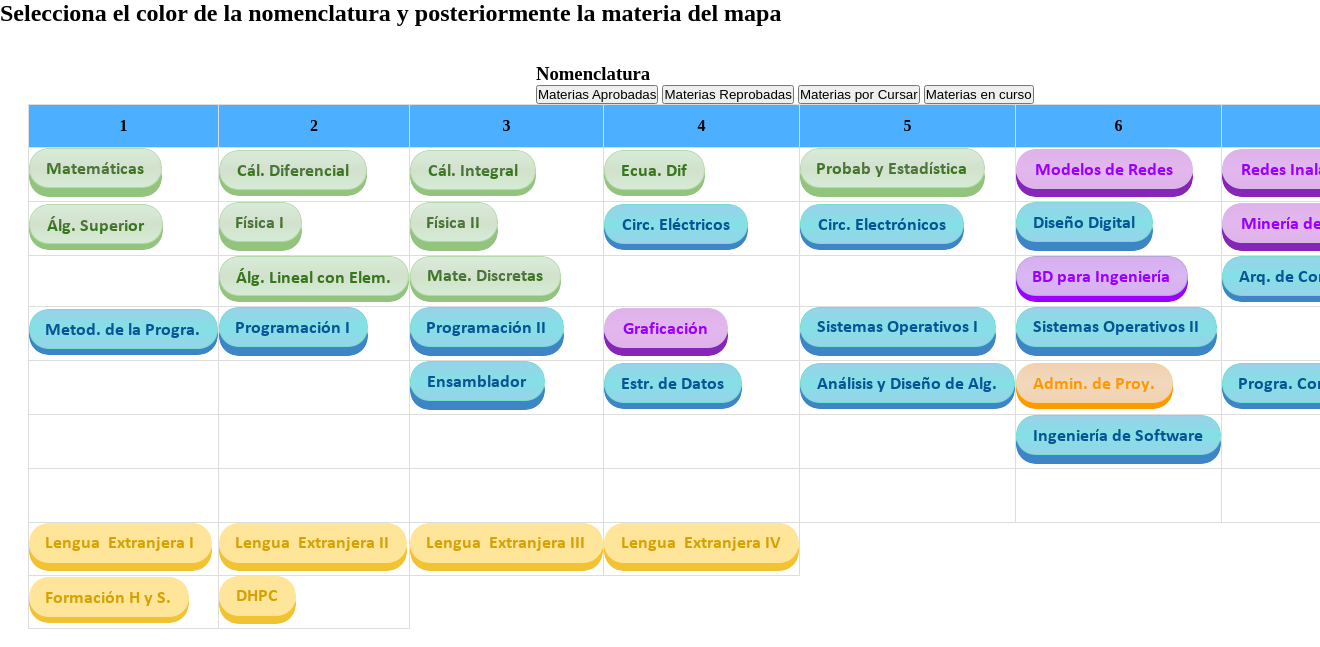
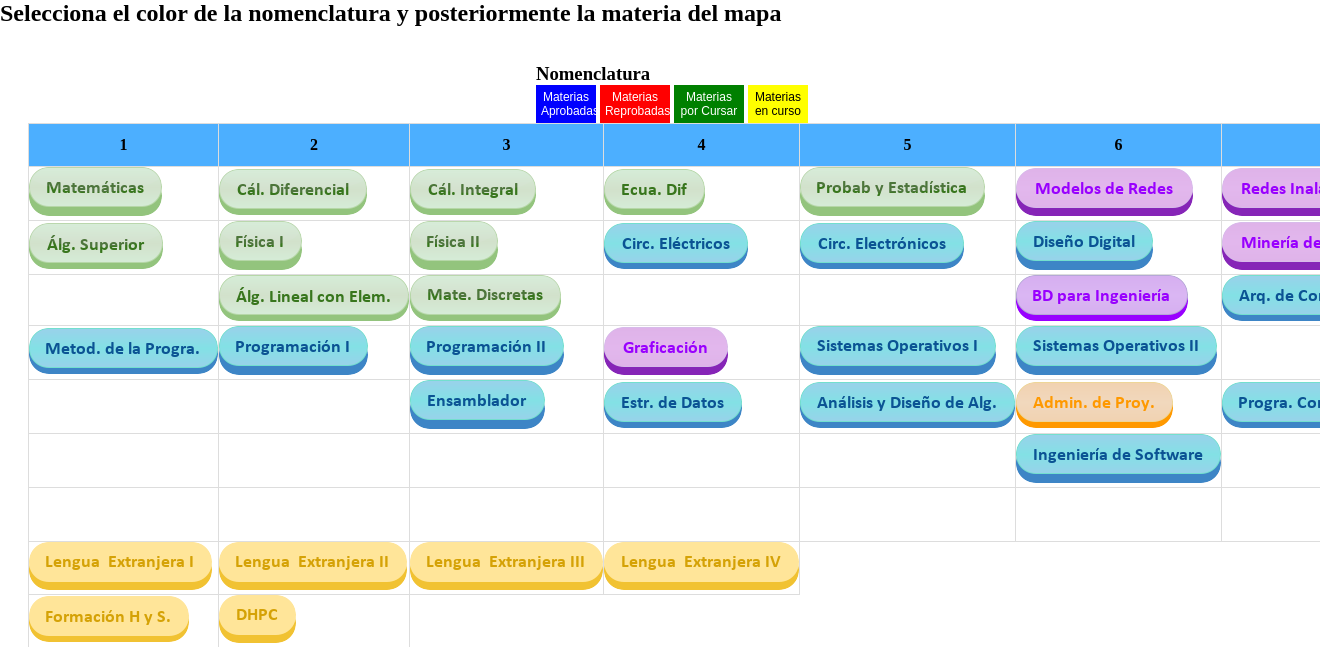
Before and after one commit to SaulZp/GUIATE, a PHP site: page /mapa.php in a window 1320 px wide; the page is wider, and only the part inside the window is pictured. Shown: the part 70-717 px from the top of that part. Run offline with PHP 8.4, Linux system fonts and the light colour scheme; the visitor is signed in with stand-in values (Sample User, id 1); data that the repository does not hold is empty.

Commit message:
Botón nomenclatura

```diff
--- a/estilos.css
+++ b/estilos.css
@@ -28,22 +28,73 @@ float: right;
 color: white;
 text-decoration: none;
 }
-.button {
+.button1{
     position: relative;
-    background-color: #4CAF50;
+    background-color: blue;
     border: none;
-    font-size: 28px;
+    font-size: 12px;
     color: #FFFFFF;
-    padding: 20px;
-    width: 200px;
+    padding: 5px;
+    width: 60px;
     text-align: center;
     -webkit-transition-duration: 0.4s; /* Safari */
     transition-duration: 0.4s;
     text-decoration: none;
     overflow: hidden;
     cursor: pointer;
+    display: inline-block;
 }
 
+.button2{
+    position: relative;
+    background-color: red;
+    border: none;
+    font-size: 12px;
+    color: #FFFFFF;
+    padding: 5px;
+    width: 70px;
+    text-align: center;
+    -webkit-transition-duration: 0.4s; /* Safari */
+    transition-duration: 0.4s;
+    text-decoration: none;
+    overflow: hidden;
+    cursor: pointer;
+    display: inline-block;
+}
+
+.button3{
+    position: relative;
+    background-color: green;
+    border: none;
+    font-size: 12px;
+    color: #FFFFFF;
+    padding: 5px;
+    width: 70px;
+    text-align: center;
+    -webkit-transition-duration: 0.4s; /* Safari */
+    transition-duration: 0.4s;
+    text-decoration: none;
+    overflow: hidden;
+    cursor: pointer;
+    display: inline-block;
+}
+
+.button4{
+    position: relative;
+    background-color: yellow;
+    border: none;
+    font-size: 12px;
+    color: #000;
+    padding: 5px;
+    width: 60px;
+    text-align: center;
+    -webkit-transition-duration: 0.4s; /* Safari */
+    transition-duration: 0.4s;
+    text-decoration: none;
+    overflow: hidden;
+    cursor: pointer;
+    display: inline-block;
+}
 .button:after {
     content: "";
     background: #90EE90;
@@ -101,30 +152,7 @@ margin-left:0.6%;
 	float: right;
 
 }
-#ap{
-	width: 40px;
-	height: 40px;
-background-color: blue;
-display: inline-block;
-}
-#re{
-	width: 40px;
-	height: 40px;
-background-color: red;
-display: inline-block;
-}
-#po{
-	width: 40px;
-	height: 40px;
-background-color: green;
-display: inline-block;
-}
-#en{
-	width: 40px;
-	height: 40px;
-background-color: yellow;
-display: inline-block;
-}
+
 
 img{
 transition: 1.5s ease;
```
